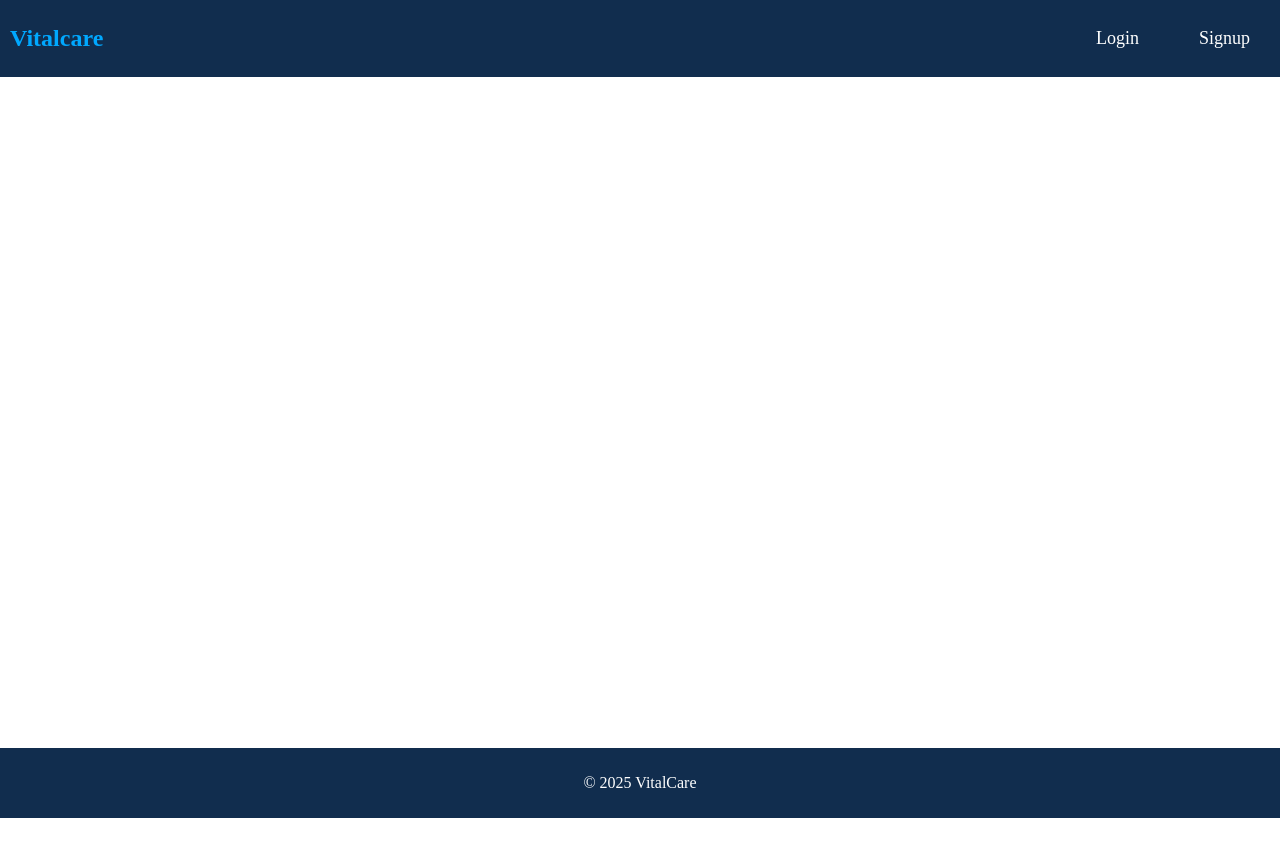
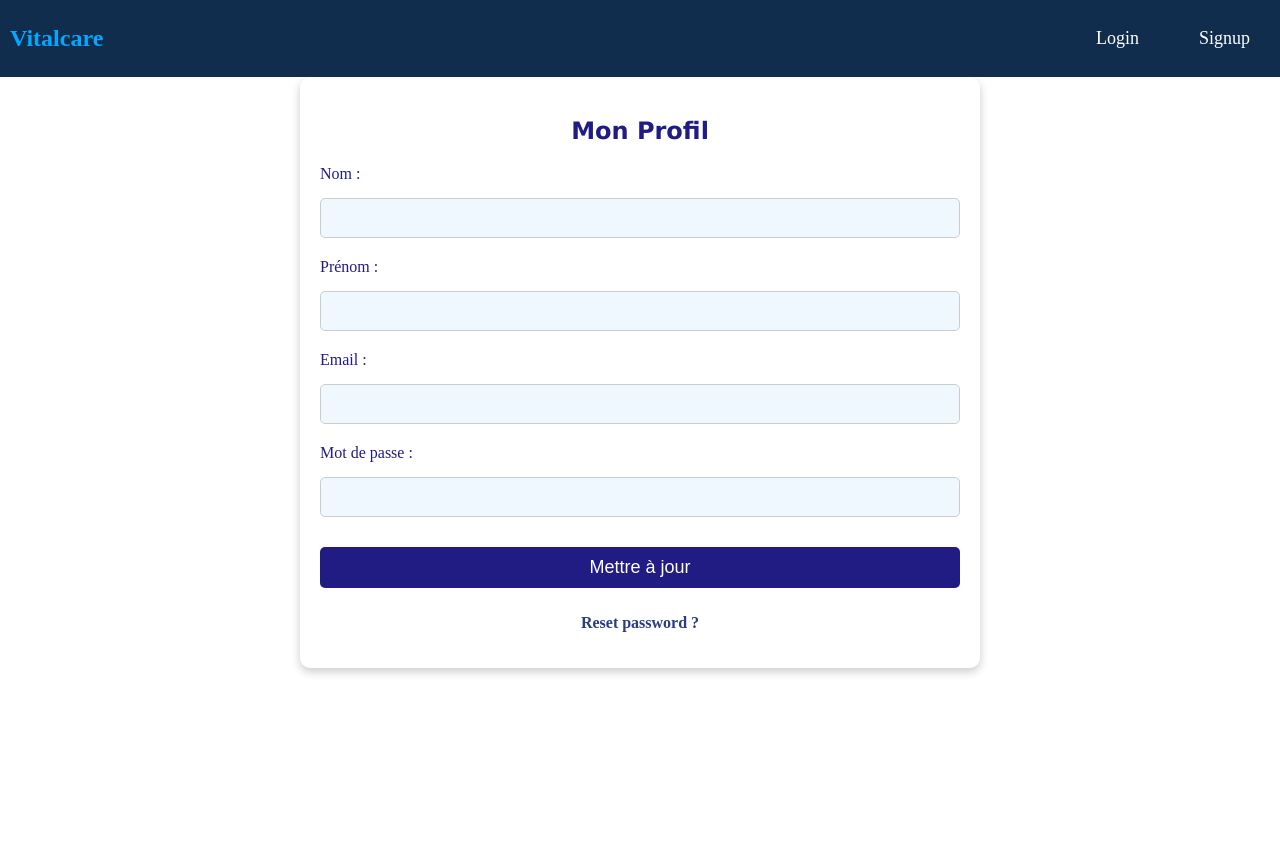
Before and after one commit to alibouajila/VitalCare, a React (Create React App) app in the folder client/: page /profile in a window 1280 px wide. Shown: the top 856 px of the page. Before the commit the page ends 818 px from the top, so only its background shows below. Built offline with nearby package versions, Linux system fonts and the light colour scheme; no server answers.

Commit message:
Handling edit profile client side

```diff
--- a/client/src/pages/Profile.jsx
+++ b/client/src/pages/Profile.jsx
@@ -1,11 +1,114 @@
-import React, { Component } from 'react'
+import React, { useState, useEffect } from 'react';
+import axios from 'axios';
+import './profile.css';
 
-export class Profile extends Component {
-  render() {
-    return (
-      <div>Profile</div>
-    )
-  }
+function Profile() {
+  const [profile, setProfile] = useState({
+    nom: '',
+    prenom: '',
+    email: '',
+    motDePasse: ''
+  });
+  const [message, setMessage] = useState('');
+
+  useEffect(() => {
+    // Fetch the current user profile from the API
+    const token = localStorage.getItem('accessToken');
+    axios
+      .get('http://localhost:3001/user/userinfos', {
+        headers: { Authorization: `Bearer ${token}` }
+      })
+      .then((response) => {
+        setProfile({
+          ...response.data.user,
+          motDePasse: ''
+        });
+      })
+      .catch((error) => console.error('Erreur lors de la récupération du profil', error));
+  }, []);
+
+  const handleChange = (e) => {
+    setProfile({ ...profile, [e.target.name]: e.target.value });
+  };
+
+  const handleSubmit = (e) => {
+    e.preventDefault();
+    const token = localStorage.getItem('accessToken');
+    axios
+      .put('http://localhost:3001/user/update-profile',{ nom: profile.nom, prenom: profile.prenom, currentPassword: profile.motDePasse }, {
+        headers: { Authorization: `Bearer ${token}` }
+      })
+      .then((response) => {
+        setMessage(response.data.message);
+      setProfile({
+        nom: '',
+        prenom: '',
+        email: '',
+        motDePasse: ''
+      });      })
+      .catch((error) => {
+        if (error.response) {
+          setMessage(error.response.data.message || "Erreur inconnue.");
+        } else {
+          setMessage("Erreur de connexion au serveur.");
+        }
+        console.error(error);
+      });
+  };
+  return (
+    <div className="profile-container">
+      <h2 className="title1">Mon Profil</h2>
+      {message && <p className="message">{message}</p>}
+      <form onSubmit={handleSubmit} className="profile-form">
+        <div className="form-group">
+          <label htmlFor="nom">Nom :</label>
+          <input
+            type="text"
+            name="nom"
+            id="nom"
+            className="input-field"
+            value={profile.nom}
+            onChange={handleChange}
+          />
+        </div>
+        <div className="form-group">
+          <label htmlFor="prenom">Prénom :</label>
+          <input
+            type="text"
+            name="prenom"
+            id="prenom"
+            className="input-field"
+            value={profile.prenom}
+            onChange={handleChange}
+          />
+        </div>
+        <div className="form-group">
+          <label htmlFor="email">Email :</label>
+          <input
+            type="email"
+            name="email"
+            id="email"
+            className="input-field"
+            value={profile.email}
+            onChange={handleChange}
+          />
+        </div>
+        <div className="form-group">
+          <label htmlFor="motDePasse">Mot de passe :</label>
+          <input
+            type="password"
+            name="motDePasse"
+            id="motDePasse"
+            className="input-field"
+            value={profile.motDePasse}
+            onChange={handleChange}
+          />
+        </div>
+        <button type="submit" className="submit-btn">Mettre à jour</button>
+        <p className='reset-password'>Reset password ? </p>
+      </form>
+    </div>
+  );
 }
 
-export default Profile
+export default Profile;
--- a/client/src/pages/profile.css
+++ b/client/src/pages/profile.css
@@ -0,0 +1,77 @@
+/* Profile container styling */
+.profile-container {
+    width: 50%;
+    margin: 50px auto;
+    margin-top: 6%;
+    padding: 20px;
+    background: #fff;
+    border-radius: 10px;
+    box-shadow: 0 4px 10px rgba(0, 0, 0, 0.2);
+    text-align: center;
+  }
+
+  /* Title styling */
+  .title1 {
+    color: #211C84;
+    font-family: Verdana, Geneva, Tahoma, sans-serif;
+  }
+
+  /* Form styling */
+  .profile-form {
+    margin-top: 20px;
+  }
+
+  /* Form group styling */
+  .form-group {
+    margin: 10px 0;
+    text-align: left;
+  }
+
+  /* Label styling */
+  .form-group label {
+    display: block;
+    margin-bottom: 5px;
+    color: #211C84;
+  }
+
+  /* Input field styling */
+  .input-field {
+    width: 100%;
+    padding: 10px;
+    border: 1px solid #ccc;
+    border-radius: 5px;
+  }
+
+  /* Submit button styling */
+  .submit-btn {
+    background-color: #211C84;
+    color: white;
+    padding: 10px;
+    width: 100%;
+    border: none;
+    border-radius: 5px;
+    cursor: pointer;
+    margin-top: 10px;
+  }
+
+  .submit-btn:hover {
+    background-color: #57539b;
+  }
+
+  /* Message styling */
+  .message {
+    color: #211C84;
+    font-weight: bold;
+    margin-bottom: 10px;
+  }
+  .reset-password{
+    color: rgb(40, 62, 128);
+    font-weight: bolder;
+    transition: 0.5s;
+  }
+  .reset-password:hover{
+    cursor: pointer;
+    color: #57539b;
+    transform: scale(1.04);
+    transition: 0.5s;
+  }
```
Also changed, not shown: 1 other file (tests, documents, lock files or other folders).
